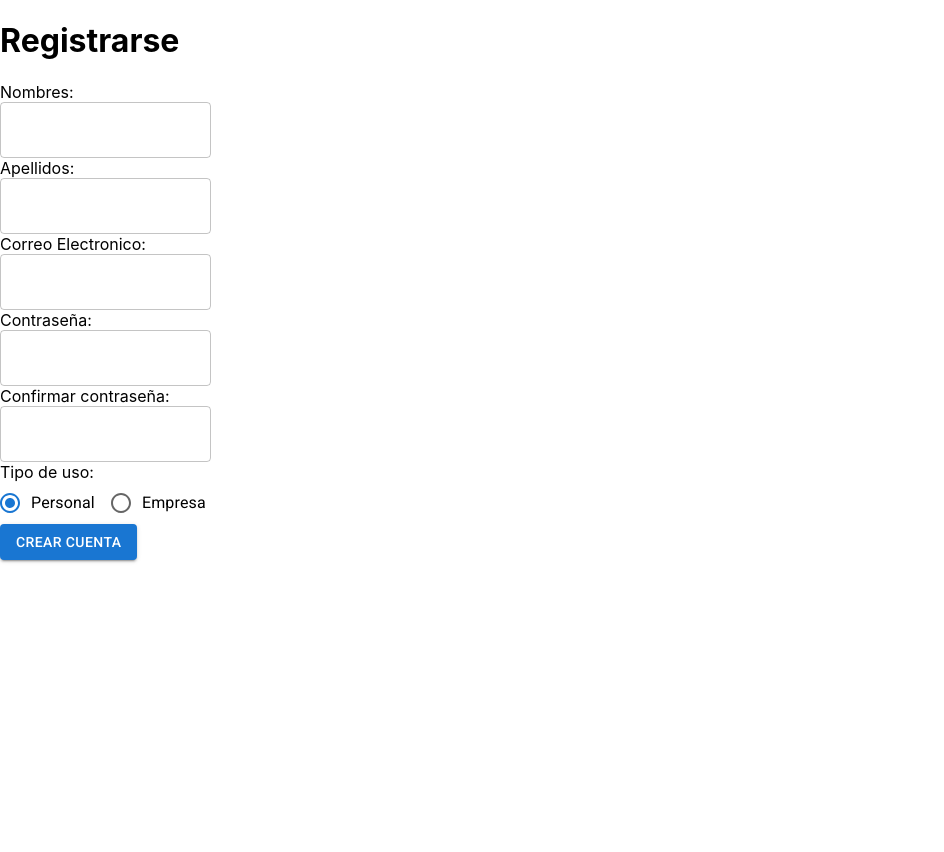
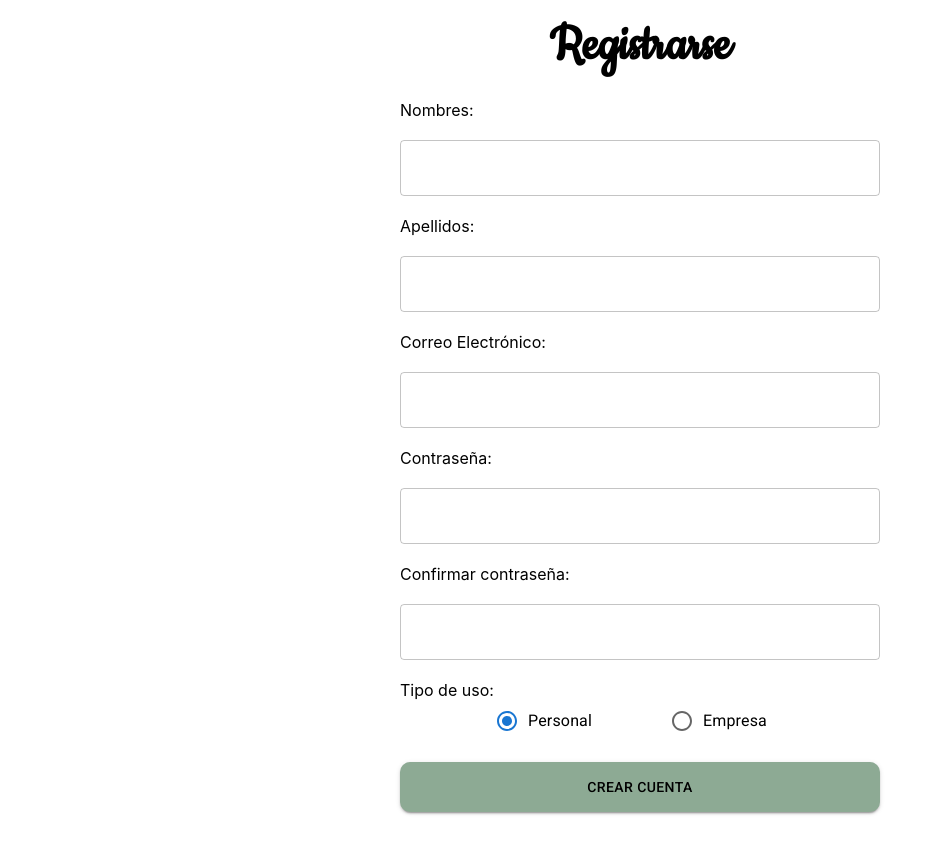
Before and after one commit to Gabicho258/compartiendo-sabores-react-tsx, a React (Create React App) app: page / in a window 1280 px wide. Shown: the whole page, without its empty margins (0-944 px from the left). Before the commit the page ends 800 px from the top, so only its background shows below. Built offline with nearby package versions, Linux system fonts and the light colour scheme.

Commit message:
Añadiendo estilo a la pagina de registro

```diff
--- a/public/index.html
+++ b/public/index.html
@@ -21,6 +21,8 @@
       rel="stylesheet"
       href="https://fonts.googleapis.com/css2?family=Roboto:wght@300;400;500;600;700&display=swap"
     />
+    <link rel="stylesheet"
+      href="https://fonts.googleapis.com/css?family=Cookie">
     <!--  -->
     <link rel="manifest" href="%PUBLIC_URL%/manifest.json" />
     <!--
--- a/src/pages/Login/Login.tsx
+++ b/src/pages/Login/Login.tsx
@@ -37,7 +37,7 @@ export const Login = () => {
         <div className="loginForm__email">
           <div className="loginForm__email-label">
             <label >
-            Correo Electronico:
+            Correo Electrónico:
             </label>
           </div>
           <TextField
--- a/src/pages/Login/_Login.scss
+++ b/src/pages/Login/_Login.scss
@@ -1,7 +1,9 @@
 .loginTitle {
     display: grid;
     place-items: center;
-    margin-top: 90px;
+    font-family: 'Cookie';
+    font-size: 28px;
+    margin-top: 40px;
     &__t{
         max-width: 400px;
         text-align: center;
@@ -11,7 +13,7 @@
 .loginForm {
     display: grid;
     place-items: center;
-    padding: 2rem;
+    padding: 1rem;
     &__email {
         &-label {
             text-align: left;
--- a/src/pages/Register/Register.tsx
+++ b/src/pages/Register/Register.tsx
@@ -79,7 +79,7 @@ export const Register = () =>{
             <div className="registerForm__email">
               <div className="registerForm__email-label">
                 <label >
-                Correo Electronico:
+                Correo Electrónico:
                 </label>
               </div>
               <TextField
@@ -142,6 +142,7 @@ export const Register = () =>{
                     value="Personal"
                     control={<Radio />}
                     label="Personal"
+                    className="registerForm__userType-formControl-radioGroup-p"
                     onClick={({}) => {
                         inputChange("Personal", "rol");
                     }}
--- a/src/pages/Register/_Register.scss
+++ b/src/pages/Register/_Register.scss
@@ -0,0 +1,101 @@
+.registerTitle {
+    display: grid;
+    font-family: 'Cookie';
+    font-size: 28px;
+    height: 100px;
+    place-items: center;
+    &__t{
+        margin-top: 15px;
+        text-align: center;
+    }
+}
+
+.registerForm {
+    display: grid;
+    place-items: center;
+    &__name {
+        &-label {
+            text-align: left;
+            margin-bottom: 20px;
+        }
+        &-input {
+            width: 30em;
+            margin-bottom: 20px;
+            border-radius: 10px;
+        }
+    }
+    &__lastName {
+        &-label {
+            text-align: left;
+            margin-bottom: 20px;
+        }
+        &-input {
+            width: 30em;
+            margin-bottom: 20px;
+            border-radius: 10px;
+        }
+    }
+
+    &__email {
+        &-label {
+            text-align: left;
+            margin-bottom: 20px;
+        }
+        &-input {
+            width: 30em;
+            margin-bottom: 20px;
+            border-radius: 10px;
+        }
+    }
+
+    &__password {
+        &-label {
+            text-align: left;
+            margin-bottom: 20px;
+        }
+        &-input {
+            width: 30em;
+            margin-bottom: 20px;
+            border-radius: 10px;
+        }
+    }
+    &__verifyPassword {
+        &-label {
+            text-align: left;
+            margin-bottom: 20px;
+        }
+        &-input {
+            width: 30em;
+            margin-bottom: 20px;
+            border-radius: 10px;
+        }
+    }
+    &__userType{
+        width: 30em;
+        margin-bottom: 20px;
+        &-formControl{
+            display: grid;
+            place-items: center;
+            &-radioGroup{
+                &-p{
+                    margin-right: 80px;
+                }
+            }
+        }
+    }
+
+    &__btn-create{
+        margin-bottom: 40px;
+        &-b{
+            color: black;
+            background-color: #8DAA94;
+            height: 50px;
+            width: 480px;
+            border-radius: 10px;
+        }
+        &-b:hover{
+            background-color: #F47E68;
+        }
+    }
+
+}
```
Lines whose indentation alone changed are shown as unchanged.
